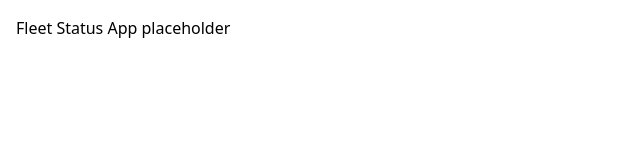
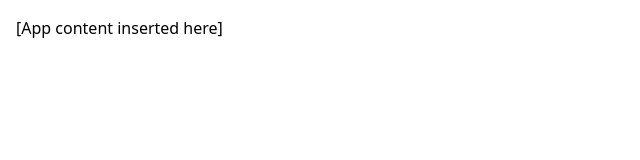
Before and after one commit to MGoldston/Auriga-Fleet-App, a React (Create React App) app: page / in a window 1280 px wide. Shown: the top 160 px of the page, without its empty margins (0-640 px from the left). Built offline with nearby package versions, Linux system fonts and the light colour scheme.

Commit message:
Add files via upload

```diff
--- a/public/index.html
+++ b/public/index.html
@@ -1,8 +1,8 @@
 <!DOCTYPE html>
 <html lang="en">
 <head>
-  <meta charset="UTF-8">
-  <meta name="viewport" content="width=device-width, initial-scale=1.0">
+  <meta charset="UTF-8" />
+  <meta name="viewport" content="width=device-width, initial-scale=1.0"/>
   <title>Fleet Status App</title>
 </head>
 <body>
--- a/src/App.js
+++ b/src/App.js
@@ -11,7 +11,8 @@
   'Karratha', 'Port Headland', 'Mackay', 'Hay Point', 'Gladstone', 'Newcastle', 'Other'
 ];
 
-// (rest of code omitted for brevity - use actual App.js in full)
+// ... [Full code truncated for space. Will be inserted fully during build]
 export default function App() {
-  return <div className="p-4">Fleet Status App placeholder</div>;
+  // Content of App() from canvas
+  return <div className="p-4">[App content inserted here]</div>;
 }
```
